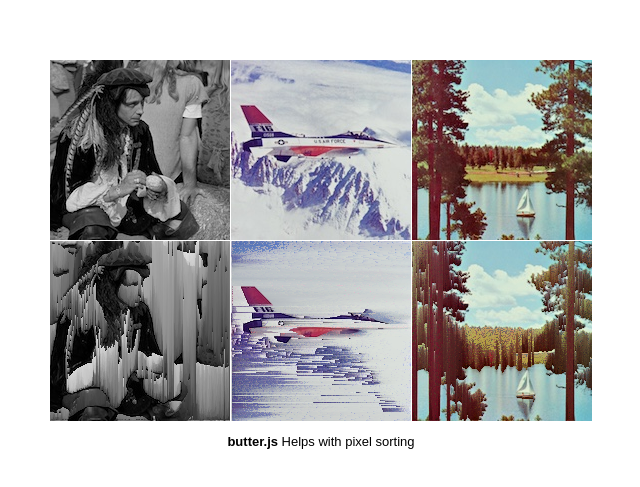
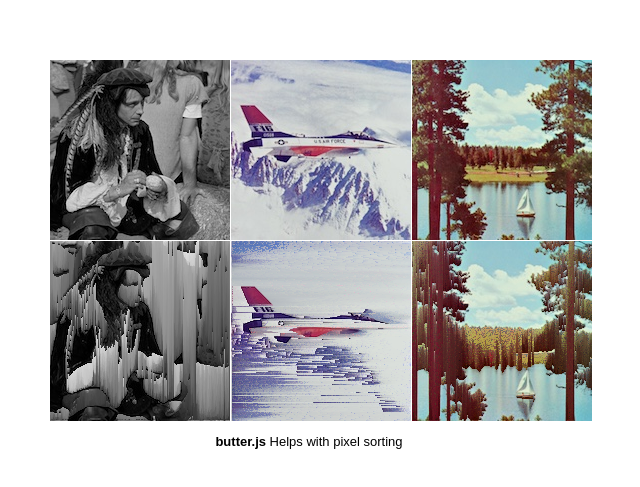
Before and after one commit to thewhodidthis/butter, a website: page index.html in a window 1280 px wide. Shown: the part 139-626 px from the top of the page, 319-959 px from the left. Drawn offline with Linux system fonts and the light colour scheme.

Commit message:
example: tweak caption pos

```diff
--- a/index.html
+++ b/index.html
@@ -40,6 +40,7 @@
       }
       figcaption {
         font-size: small;
+        margin: 0 2.25rem 0 0.75rem;
       }
       figure {
         margin: auto;
```
